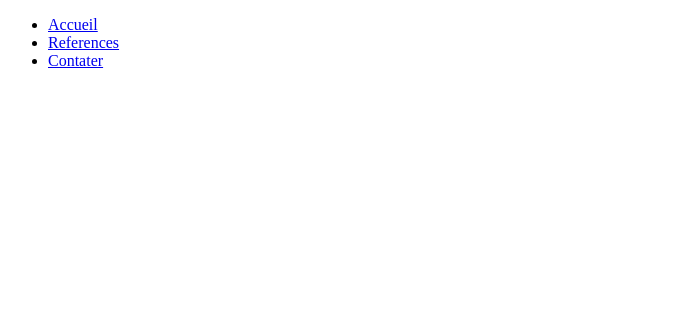
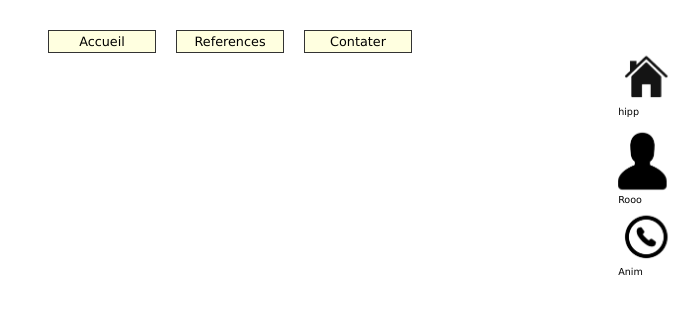
Before and after one commit to Khawla10/GitForProgrammers, a plain HTML site: page index.html in a window 1280 px wide. Shown: the whole page, without its empty margins (0-699 px from the left). Drawn offline with Linux system fonts and the light colour scheme.

Commit message:
transformation

```diff
--- a/index.html
+++ b/index.html
@@ -1,9 +1,24 @@
 <!DOCTYPE html>
 <head></head>
+<link href="script.css" rel="stylesheet">
 <body>
-    <ul id="cc">
-        <li><a href="#">Accueil</a></li>
+    <ul id="navigation">
+        <li><a href="/Acceuil.html">Accueil</a></li>
         <li><a href="#">References</a></li>
         <li><a href="#">Contater</a></li>
     </ul>
+    <section id="galerie">
+        <figure class="pic-1">
+            <img src="/maison.png" alt="maison"/>
+            <figcaption>hipp</figcaption>
+        </figure>
+        <figure class="pic-2">
+            <img src="/humain.png" alt="Humaine"/>
+            <figcaption>Rooo</figcaption>
+        </figure>
+        <figure class="pic-3">
+            <img src="/por.png" alt="per"/>
+            <figcaption>Anim</figcaption>
+        </figure>
+    </section>
 </body>
--- a/script.css
+++ b/script.css
@@ -1,21 +1,56 @@
-#cc li {
+#navigation li {
   list-style-type:none;
 }
-#cc a {
+#navigation a {
     display: block;
     float:left;
     width:100px;
     padding:3px;
     margin-right: 20px;
-    border:1px solid black;
+    border:1px solid #333;
     background-color: lightyellow;
     text-align: center;
     color:black;
     text-decoration: none;
-    transition: lightyellow 2s linear, black 2s linear;
+    transition: background-color 1s linear, color 1s linear;
+}
 
-}
-#cc a:hover {
+#navigation a:hover {
     background-color: darkblue;
     color:white;
 }
+#nav li {
+    list-style: none;
+    display:inline-block;
+    margin: 20px;
+}
+#nav li a:hover img {
+    transform:scale(1.1) translateX(2px);
+}
+body{
+    font: 0.8em verdana,arial,helvetica,sans-serif;
+}
+#galerie{
+    position: relative;
+    width: 100px;
+    margin:  auto;
+}
+#galerie figure {
+    position:relative;
+    top:0;
+    left:0;
+    margin:30px 0;
+    transform: scale(.25);
+    width: 75px;
+    height: 50px;
+    transition: all 1s linear;
+}
+#galerie figcaption{
+    font:3em verdana;
+}
+
+#galerie figure:hover{
+    transform: scale(1s);
+    top:0;
+    left: 150px;
+}
```
Also changed, not shown: Acceuil.html (added), humain.png (added), maison.png (added), person.jpg (added), por.png (added).
